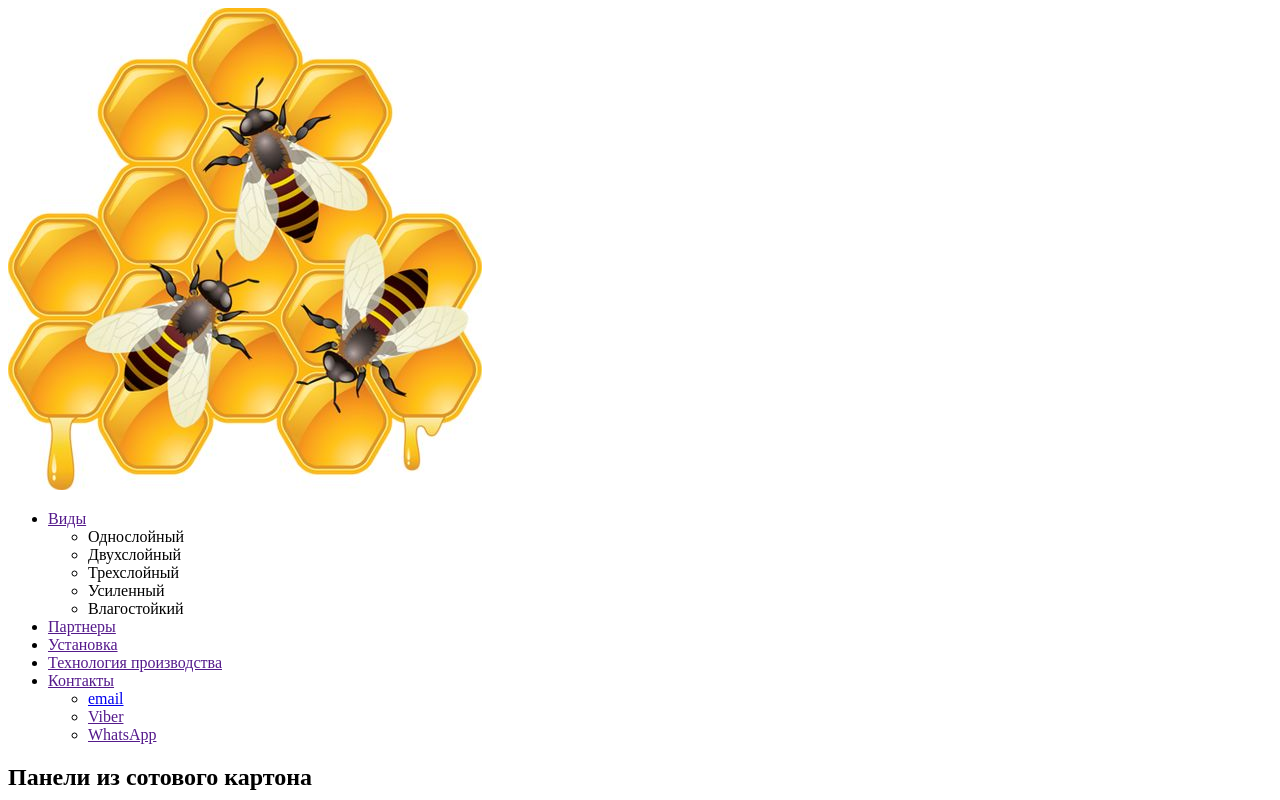
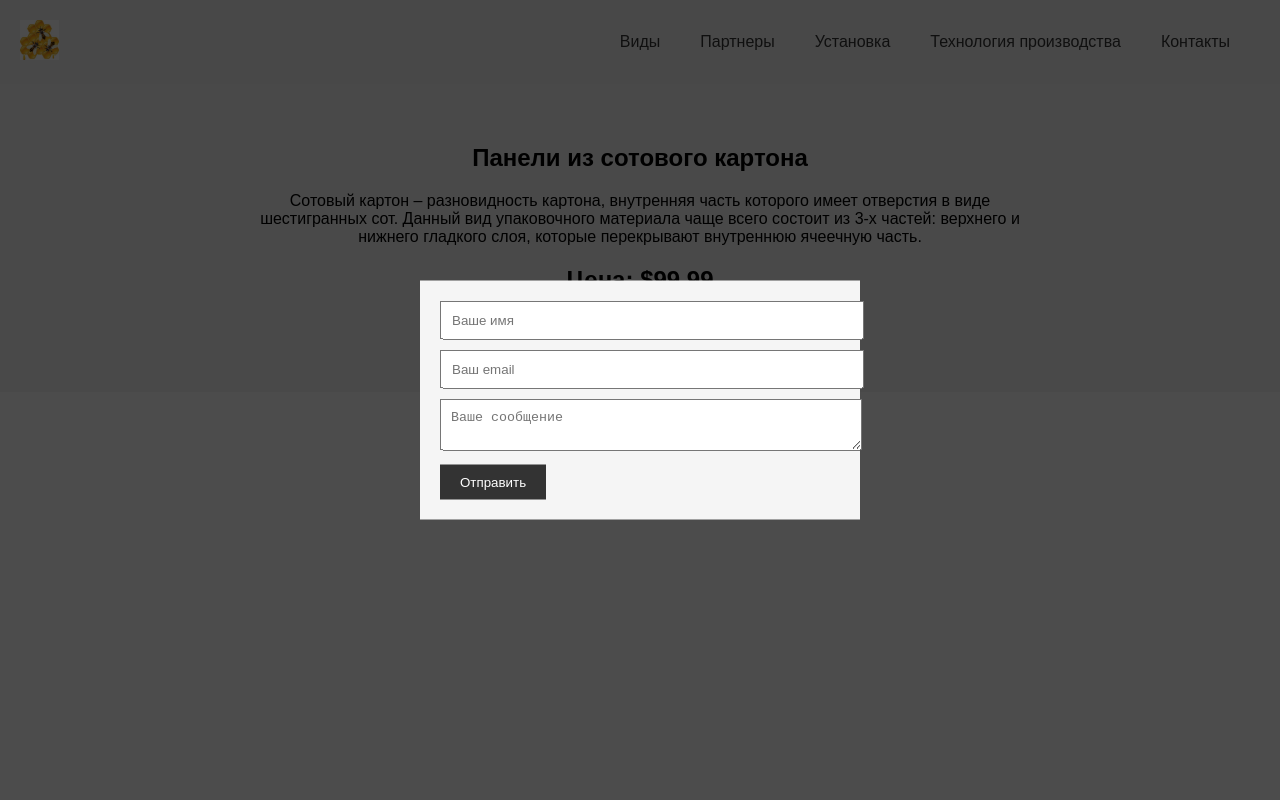
Before and after one commit to hutman2083/Test-task, a plain HTML site: page index.html in a window 1280 px wide. Both pictures are taken after a click on the link "Заказать сейчас". Shown: the top 800 px of the page. Drawn offline with Linux system fonts and the light colour scheme.

Commit message:
feat: add style and js code, also made form with console.log when I send information

```diff
--- a/index.css
+++ b/index.css
@@ -0,0 +1,148 @@
+body {
+    font-family: Arial, sans-serif;
+    margin: 0;
+    padding: 0;
+}
+
+.main-header {
+    background-color: #f2f2f2;
+    padding: 20px;
+}
+
+.navbar {
+    display: flex;
+    justify-content: space-between;
+    align-items: center;
+}
+
+.img-brand {
+    height: 40px;
+}
+
+.navbar-menu {
+    list-style-type: none;
+    display: flex;
+    margin: 0;
+    padding: 0;
+}
+
+.navbar-item {
+    margin-right: 20px;
+    position: relative;
+}
+
+.nav-link {
+    color: #333;
+    text-decoration: none;
+    padding: 10px;
+}
+
+.dropdown-menu {
+    display: none;
+    position: absolute;
+    background-color: #fff;
+    box-shadow: 0 2px 5px rgba(0, 0, 0, 0.1);
+    padding: 10px;
+    top: 100%;
+    left: 0;
+    z-index: 1;
+}
+
+.dropdown-link {
+    display: block;
+    padding: 5px;
+    color: #333;
+    text-decoration: none;
+}
+
+.dropdown-link:hover {
+    background-color: #f2f2f2;
+}
+
+.navbar-item:hover .dropdown-menu {
+    display: block;
+}
+
+.banner {
+    background-color: #f5f5f5;
+    padding: 40px;
+}
+
+.banner-content {
+    max-width: 800px;
+    margin: 0 auto;
+    text-align: center;
+}
+
+.buttons {
+    margin-top: 20px;
+}
+
+.cta-button {
+    display: inline-block;
+    background-color: #333;
+    color: #fff;
+    text-decoration: none;
+    padding: 10px 20px;
+    margin-right: 10px;
+}
+
+.cta-button:hover {
+    background-color: #555;
+}
+
+.contact-form {
+    max-width: 400px;
+    margin: 0 auto;
+    padding: 20px;
+    background-color: #f5f5f5;
+}
+
+.contact-form input,
+.contact-form textarea {
+    width: 100%;
+    padding: 10px;
+    margin-bottom: 10px;
+}
+
+.contact-form button {
+    background-color: #333;
+    color: #fff;
+    border: none;
+    padding: 10px 20px;
+    cursor: pointer;
+}
+
+.contact-form button:hover {
+    background-color: #555;
+}
+
+.hidden {
+    display: none;
+}
+
+.overlay {
+    position: fixed;
+    top: 0;
+    left: 0;
+    width: 100%;
+    height: 100%;
+    background-color: rgba(0, 0, 0, 0.7);
+    z-index: 100;
+}
+
+.contact-form {
+    position: fixed;
+    top: 50%;
+    left: 50%;
+    transform: translate(-50%, -50%);
+    background-color: #f5f5f5;
+    padding: 20px;
+    z-index: 101;
+}
+
+.navbar-menu,
+.dropdown-menu {
+    list-style-type: none;
+    padding: 0;
+}
--- a/index.html
+++ b/index.html
@@ -3,6 +3,8 @@
 <head>
     <meta charset="UTF-8">
     <meta name="viewport" content="width=device-width, initial-scale=1.0">
+    <link rel="stylesheet" href="index.css">
+    <script type="text/javascript" src="index.js"></script>
     <title>Панели из сотового картона</title>
 </head>
 <body>
@@ -16,11 +18,11 @@
                     <li class="navbar-item">
                         <a class="nav-link" href="">Виды</a>
                         <ul class="dropdown-menu">
-                            <li><a>Однослойный</a></li>
-                            <li><a>Двухслойный</a></li>
-                            <li><a>Трехслойный</a></li>
-                            <li><a>Усиленный</a></li>
-                            <li><a>Влагостойкий</a></li>
+                            <li><a class="dropdown-link">Однослойный</a></li>
+                            <li><a class="dropdown-link">Двухслойный</a></li>
+                            <li><a class="dropdown-link">Трехслойный</a></li>
+                            <li><a class="dropdown-link">Усиленный</a></li>
+                            <li><a class="dropdown-link">Влагостойкий</a></li>
                         </ul>
                     </li>
                     <li class="navbar-item">
@@ -35,9 +37,9 @@
                     <li class="navbar-item">
                         <a class="nav-link" href="">Контакты</a>
                         <ul class="dropdown-menu">
-                            <li><a class="email" href="mailto:mr.2003sasha@mail.ru">email</li>
-                            <li><a class="viber" href="">Viber</a></li>
-                            <li><a class="whatsapp" href="">WhatsApp</a></li>
+                            <li><a class="dropdown-link email" href="mailto:mr.2003sasha@mail.ru">email</a></li>
+                            <li><a class="dropdown-link viber" href="">Viber</a></li>
+                            <li><a class="dropdown-link whatsapp" href="">WhatsApp</a></li>
                         </ul>
                     </li>
                 </ul>
@@ -50,19 +52,20 @@
             <p>Сотовый картон – разновидность картона, внутренняя часть которого имеет отверстия в виде шестигранных сот. Данный вид упаковочного материала чаще всего состоит из 3-х частей: верхнего и нижнего гладкого слоя, которые перекрывают внутреннюю ячеечную часть.</p>
             <h2>Цена: $99.99</h2>
             <div class="buttons">
-            <a href="#" class="cta-button">Заказать сейчас</a>
+                <a href="#" class="cta-button" onclick="showForm()">Заказать сейчас</a>
                 <a href="#" class="cta-button">Получить консультацию</a>
             </div>
-          <form class="contact-form" action="обработчик.php" method="POST">
+        </div>
+    </section>
+
+    <div class="overlay hidden" id="overlay"></div>
+
+    <form class="contact-form hidden" id="purchaseForm" onsubmit="event.preventDefault(); submitForm();" action="обработчик.php" method="POST">
         <input type="text" name="name" placeholder="Ваше имя" required>
         <input type="email" name="email" placeholder="Ваш email" required>
         <textarea name="message" placeholder="Ваше сообщение" required></textarea>
         <button type="submit">Отправить</button>
     </form>
-        </div>
-        <div class="product-image">
-          <img src="path/to/product-image.jpg" alt="Изображение товара">
-        </div>
-      </section>
 </body>
+
 </html>
--- a/index.js
+++ b/index.js
@@ -0,0 +1,14 @@
+function showForm() {
+    document.getElementById('overlay').classList.remove('hidden');
+    document.getElementById('purchaseForm').classList.remove('hidden');
+}
+
+function hideForm() {
+    document.getElementById('overlay').classList.add('hidden');
+    document.getElementById('purchaseForm').classList.add('hidden');
+}
+
+function submitForm() {
+    console.log('Данные отправлены!');
+    hideForm();
+}
```
Also changed, not shown: Soto-carton.jpg (added). Lines whose indentation alone changed are shown as unchanged.
